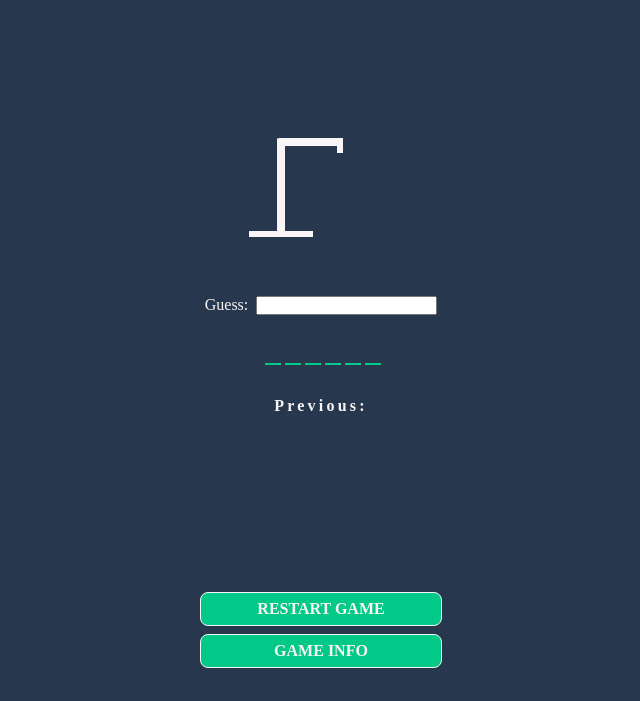
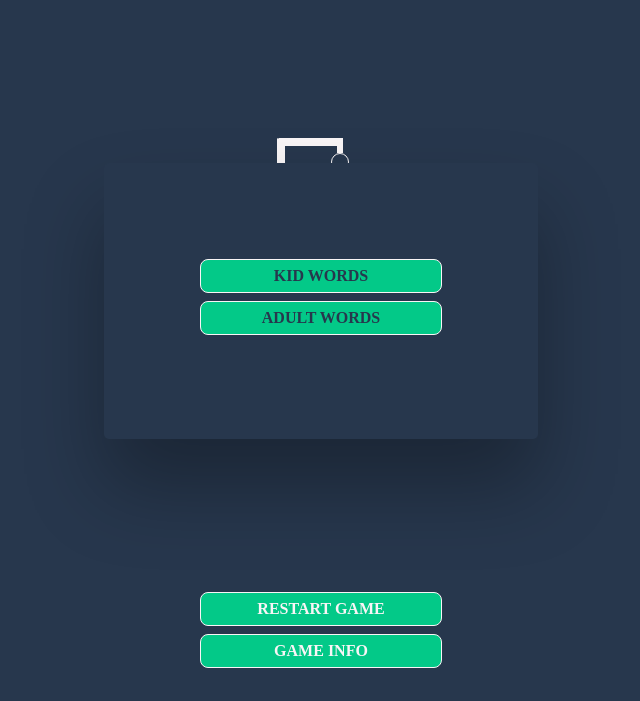
Before and after one commit to DevTruce/hangman, a website with bundled scripts: page index.html in a window 1280 px wide. Both pictures are taken after a click on the element "SINGLE PLAYER". Shown: the part 99-800 px from the top of the page, without its empty margins (319-959 px from the left). Built offline with nearby package versions, Linux system fonts and the light colour scheme.

Commit message:
added easy/hard mode

```diff
--- a/index.html
+++ b/index.html
@@ -14,8 +14,8 @@
       <div class="btn game-mode-pick--2player">Two Players</div>
     </aside>
     <aside class="word-list-pick hidden">
-      <div class="btn word-list-pick--kid-words">Kid Words</div>
-      <div class="btn word-list-pick--adult-words">Adult Words</div>
+      <div class="btn word-list-pick--easy-words">Kid Words</div>
+      <div class="btn word-list-pick--hard-words">Adult Words</div>
     </aside>
     <main>
       <header class="header">
--- a/src/javascript/script.js
+++ b/src/javascript/script.js
@@ -24,12 +24,24 @@ const stage3 = document.querySelector(".stage3");
 const stage4 = document.querySelector(".stage4");
 const stage5 = document.querySelector(".stage5");
 const stage6 = document.querySelector(".stage6");
+const onePlayer = document.querySelector(".game-mode-pick--1player");
+const twoPlayer = document.querySelector(".game-mode-pick--2player");
+const wordListPick = document.querySelector(".word-list-pick");
+const wordListPickEasyWords = document.querySelector(
+  ".word-list-pick--easy-words"
+);
+const wordListPickHardWords = document.querySelector(
+  ".word-list-pick--hard-words"
+);
 
 //// LIST OF RANDOM WORDS
-import { wordList } from "./wordList.js";
+import { wordList, easyWordList, hardWordList } from "./wordList.js";
 
 //// DECLARING GAME VARIABLES
+let easyWords = false;
+let hardWords = false;
 let gameIsOn = true;
+let gameModeSelect = true;
 let randomWord,
   answerDisplay,
   userGuess,
@@ -44,7 +56,7 @@ let randomWord,
 //// RESET & INITIALIZE GAME (1 PLAYER)
 const init = function () {
   //// RESET GAME VARIABLES
-  randomWord = wordList[Math.trunc(Math.random() * wordList.length)]; // generate random word
+  //   randomWord = wordList[0][Math.trunc(Math.random() * wordList.length)]; // generate random word
   gameIsOn = true;
   answerDisplay = [];
   userGuess = "";
@@ -89,54 +101,19 @@ const init = function () {
   cw(`Random Word: ${randomWord}`); // DEBUGGING
 };
 
-/////////////////////////////////////////////////
-//// RESET & INITIALIZE GAME (1 PLAYER)
+const onePlayerInit = function () {
+  init();
+
+  easyWords == true
+    ? (randomWord =
+        easyWordList[Math.trunc(Math.random() * easyWordList.length)])
+    : (randomWord =
+        hardWordList[Math.trunc(Math.random() * hardWordList.length)]); // generate random word
+};
+
 const twoPlayerInit = function () {
-  //// RESET GAME VARIABLES
-  randomWord = prompt("Input Your Secret Word: ").toLowerCase(); // generate random word
-  gameIsOn = true;
-  isTwoPlayer = true;
-  answerDisplay = [];
-  userGuess = "";
-  previousGuesses = [];
-  incorrectGuesses = 0;
-  correctGuesses = 0;
-  newBlanks = "";
-
-  //// RESET HANGMAN STAGE COLORS
-  base.style.backgroundColor = "";
-  pole.style.backgroundColor = "";
-  topp.style.backgroundColor = "";
-  drop.style.backgroundColor = "";
-  stage1.style.outlineColor = "";
-  stage2.style.backgroundColor = "";
-  stage3.style.backgroundColor = "";
-  stage4.style.backgroundColor = "";
-  stage5.style.backgroundColor = "";
-  stage6.style.backgroundColor = "";
-
-  //// RESET HANGMAN STAGES
-  for (let i = 1; i < 7; i++) {
-    if (
-      document.querySelector(`.stage${i}`).classList.contains("hidden") !=
-      "hidden"
-    ) {
-      document.querySelector(`.stage${i}`).classList.add("hidden");
-    }
-  }
-
-  //// RESET PREVIOUS GUESSES
-  displayPrevious.textContent = `Previous: `;
-
-  //// CREATE BLANKS TO RANDOM WORD
-  for (let i = 0; i < randomWord.length; i++) {
-    newBlanks = document.createElement("div"); // create div
-    newBlanks.classList.add("display__word-blanks"); // attach class to div
-    document.querySelector(".display__word-box").appendChild(newBlanks); // assign div to a parent element
-  }
-
-  console.clear(); // DEBUGGING
-  cw(`Random Word: ${randomWord}`); // DEBUGGING
+  randomWord = prompt("Enter a word to guess").toLowerCase();
+  init();
 };
 
 /////////////////////////////////////////////////
@@ -271,7 +248,7 @@ const restartGame = function () {
     if (isTwoPlayer) {
       twoPlayerInit();
     } else {
-      init();
+      onePlayerInit();
     }
   });
 };
@@ -313,38 +290,76 @@ const gameInfo = function () {
   });
 };
 
-/////////////////////////////////////////////////
-//// EXECUTE THE GAME FUNCTIONS
-// init();
-// gameLoop();
-// restartGame();
-// gameInfo();
-
-// check if player clicks 1 or 2
+// FIRST THING TO RUN!! (SELECT GAME MODES!)
 const gameMode = function () {
-  const onePlayer = document.querySelector(".game-mode-pick--1player");
-
+  // PLAYER 1
+  if (gameModeSelect) {
     onePlayer.addEventListener("click", function () {
       console.log("ONE PLAYER GAME MODE");
 
+      document.querySelector(".word-list-pick").classList.remove("hidden");
       document.querySelector(".game-mode-pick").classList.add("hidden");
-    init();
-    gameLoop();
-    restartGame();
-    gameInfo();
+      if (gameModeSelect) {
+        //    LISTEN FOR CLICK EVENT FOR EASY WORDS
+        wordListPickEasyWords.addEventListener("click", function () {
+          document.querySelector(".word-list-pick").classList.add("hidden");
+          randomWord =
+            easyWordList[Math.trunc(Math.random() * easyWordList.length)]; // generate random word
+          gameModeSelect = false;
+          easyWords = true;
+          startGame();
+
+          cw(`word list: ${easyWordList}`); // DEBUGGING
         });
 
-  const twoPlayer = document.querySelector(".game-mode-pick--2player");
+        // LISTEN FOR CLICK EVENT FOR HARD WORDS
+        wordListPickHardWords.addEventListener("click", function () {
+          wordListPick.classList.add("hidden");
+          randomWord =
+            hardWordList[Math.trunc(Math.random() * hardWordList.length)]; // generate random word
+          gameModeSelect = false;
+          hardWords = true;
+          startGame();
+
+          cw(`word list: ${hardWordList}`); // DEBUGGING
+        });
+      }
+    });
+
+    //// PLAYER 2
     twoPlayer.addEventListener("click", function () {
       console.log("TWO PLAYER GAME MODE");
 
       document.querySelector(".game-mode-pick").classList.add("hidden");
+      randomWord = prompt("Enter a word to guess").toLowerCase();
+      gameModeSelect = false;
+      isTwoPlayer = true;
+      cw(randomWord); // DEBUGGING
 
-    twoPlayerInit();
-    gameLoop();
-    restartGame();
-    gameInfo();
+      console.error(gameModeSelect); // DEBUGGING
+      console.error(randomWord); // DEBUGGING
+      // run game for single player
+      startGame();
     });
+  }
 };
 
+// if (gameModeSelect === false) {
+//   startGame();
+// }
+
+function startGame() {
+  init();
+  cw("Init running"); // DEBUGGING
+  gameLoop();
+  cw("Game loop running"); // DEBUGGING
+  restartGame();
+  cw("Restart btn running"); // DEBUGGING
+
+  console.error(gameModeSelect); // DEBUGGING
+  console.error(randomWord); // DEBUGGING
+}
+
+gameInfo();
+cw("Game info running"); // DEBUGGING
 gameMode();
--- a/src/javascript/wordList.js
+++ b/src/javascript/wordList.js
@@ -1,120 +1,112 @@
 export const wordList = [
-  // A
-  "aria",
-  "anomaly",
-  "architect",
+  // // A
+  // "aria",
+  // "anomaly",
+  // "architect",
+  // // B
+  // "bandwagon",
+  // "banjo",
+  // "beekeeper",
+  // "blizzard",
+  // "buzzing",
+  // "buzzwords",
+  // "bookworm",
+  // "bulldog",
+  // "bullshit",
+  // "bully",
+  // "butterfly",
+  // // C
+  // "caliph",
+  // "cobweb",
+  // "croquet",
+  // "cycle",
+  // "crypt",
+  // "cockiness",
+  // "cockroach",
+  // "cocktail",
+  // // D
+  // "daddy",
+  // "deer",
+  // "delight",
+  // "delightful",
+  // "delightfulness",
+  // "delighting",
+  // "duplex",
+  // // E
+  // "elephant",
+  // // F
+  // "fashion",
+  // "fashionable",
+  // "fashionably",
+  // // G
+  // "gabby",
+  // "galaxy",
+  // "gizmo",
+  // "gnarly",
+  // "gossip",
+  // "grogginess",
+  // "gazebo",
+  // // H
+  // "haircut",
+  // "haircutter",
+  // // I
+  // "insects",
+  // "insecticide",
+  // // M
+  // "meagan",
+  // "milkshake",
+  // "moo",
+  // "muffin",
+  // "muffler",
+  // "mushroom",
+  // // S
+  // "scratch",
+  // "shiv",
+  // "snazzy",
+  // "sphinx",
+  // "spritz",
+  // "squawk",
+  // "staff",
+  // "strength",
+  // "strengths",
+  // "stretch",
+  // "stronghold",
+  // "subway",
+  // // T
+  // "truce",
+  // "taco",
+  // "tutu",
+  // // V
+  // "vaporize",
+  // "vixen",
+  // "vodka",
+  // "voodoo",
+  // "vortex",
+  // // Z
+  // "zoo",
+  // "zombie",
+  // "zooming",
+  // "zoom",
+  // "zephyr",
+  // "zigzag",
+  // "zigzagging",
+  // "zilch",
+  // "zipper",
+  // "zodiac",
+  //// EASY
+  ["e", "x", "z", "y", "v"],
 
-  // B
-  "bandwagon",
-  "banjo",
-  "beekeeper",
-  "blizzard",
-  "buzzing",
-  "buzzwords",
-  "bookworm",
-  "bulldog",
-  "bullshit",
-  "bully",
-  "butterfly",
-
-  // C
-  "caliph",
-  "cobweb",
-  "croquet",
-  "cycle",
-  "crypt",
-  "cockiness",
-  "cockroach",
-  "cocktail",
-
-  // D
-  "daddy",
-  "deer",
-  "delight",
-  "delightful",
-  "delightfulness",
-  "delighting",
-  "duplex",
-
-  // E
-  "elephant",
-
-  // F
-  "fashion",
-  "fashionable",
-  "fashionably",
-
-  // G
-  "gabby",
-  "galaxy",
-  "gizmo",
-  "gnarly",
-  "gossip",
-  "grogginess",
-  "gazebo",
-
-  // H
-  "haircut",
-  "haircutter",
-
-  // I
-  "insects",
-  "insecticide",
-
-  // M
-  "meagan",
-  "milkshake",
-  "moo",
-  "muffin",
-  "muffler",
-  "mushroom",
-
-  // S
-  "scratch",
-  "shiv",
-  "snazzy",
-  "sphinx",
-  "spritz",
-  "squawk",
-  "staff",
-  "strength",
-  "strengths",
-  "stretch",
-  "stronghold",
-  "subway",
-
-  // T
-  "truce",
-  "taco",
-  "tutu",
-
-  // V
-  "vaporize",
-  "vixen",
-  "vodka",
-  "voodoo",
-  "vortex",
-
-  // Z
-  "zoo",
-  "zombie",
-  "zooming",
-  "zoom",
-  "zephyr",
-  "zigzag",
-  "zigzagging",
-  "zilch",
-  "zipper",
-  "zodiac",
+  // HARD
+  ["h", "b", "g", "k", "r"],
 ];
 
 //// CREATING FOR FUTURE FEATURE (KID AND ADULT MODE)
-const kids = [
+export const easyWordList = [
   // ANIMALS
-  "kids",
-  // "dog",
-  // "cat",
-  // "bird",
+  "e",
+  "a",
+  "s",
+  "y",
   // "fox",
   // "horse",
   // "sheep",
@@ -157,41 +149,41 @@ const kids = [
   // "milk",
 ];
 
-const adults = [
+export const hardWordList = [
   // A
-  "Adult",
-  "",
-  "",
-  "",
-  "",
-  "",
-  "",
-  "",
-  "",
-  "",
-  "",
-  "",
-  "",
-  "",
-  "",
-  "",
-  "",
-  "",
-  "",
-  "",
-  "",
-  "",
-  "",
-  "",
-  "",
-  "",
-  "",
-  "",
-  "",
-  "",
-  "",
-  "",
-  "",
+  "h",
+  "a",
+  "r",
+  "d",
+  // "",
+  // "",
+  // "",
+  // "",
+  // "",
+  // "",
+  // "",
+  // "",
+  // "",
+  // "",
+  // "",
+  // "",
+  // "",
+  // "",
+  // "",
+  // "",
+  // "",
+  // "",
+  // "",
+  // "",
+  // "",
+  // "",
+  // "",
+  // "",
+  // "",
+  // "",
+  // "",
+  // "",
+  // "",
   // B
   // C
   // D
--- a/src/sass/_layout.scss
+++ b/src/sass/_layout.scss
@@ -267,7 +267,7 @@ main {
   left: 50%;
   transform: translate(-50%, -50%);
   width: 70%;
-  color: $colorGrey;
+  color: $colorWhite;
   text-transform: uppercase;
   font-weight: 700;
   background-color: $colorGrey;
```
Also changed, not shown: src/css/style.css, 1 other file. Lines whose indentation alone changed are shown as unchanged.
